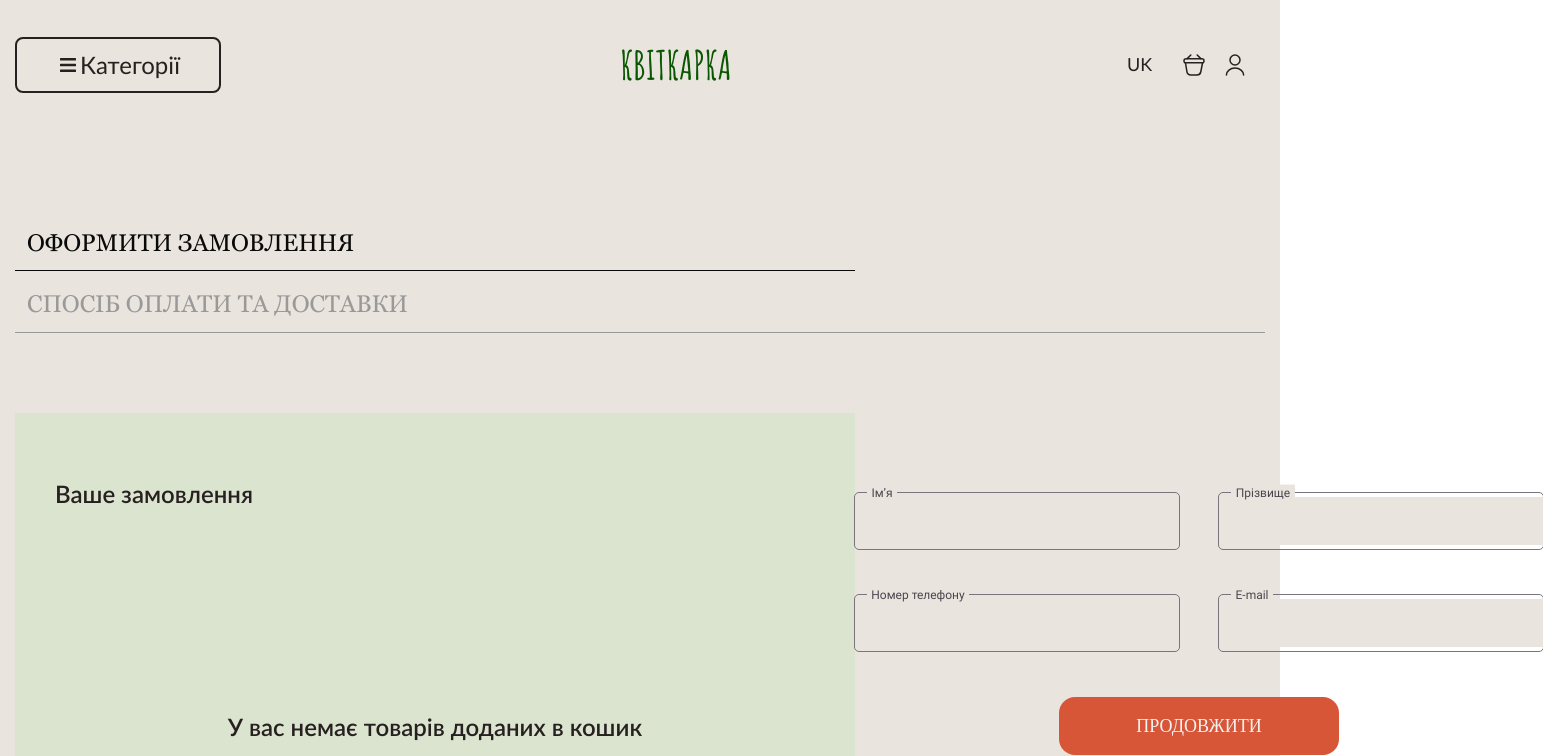
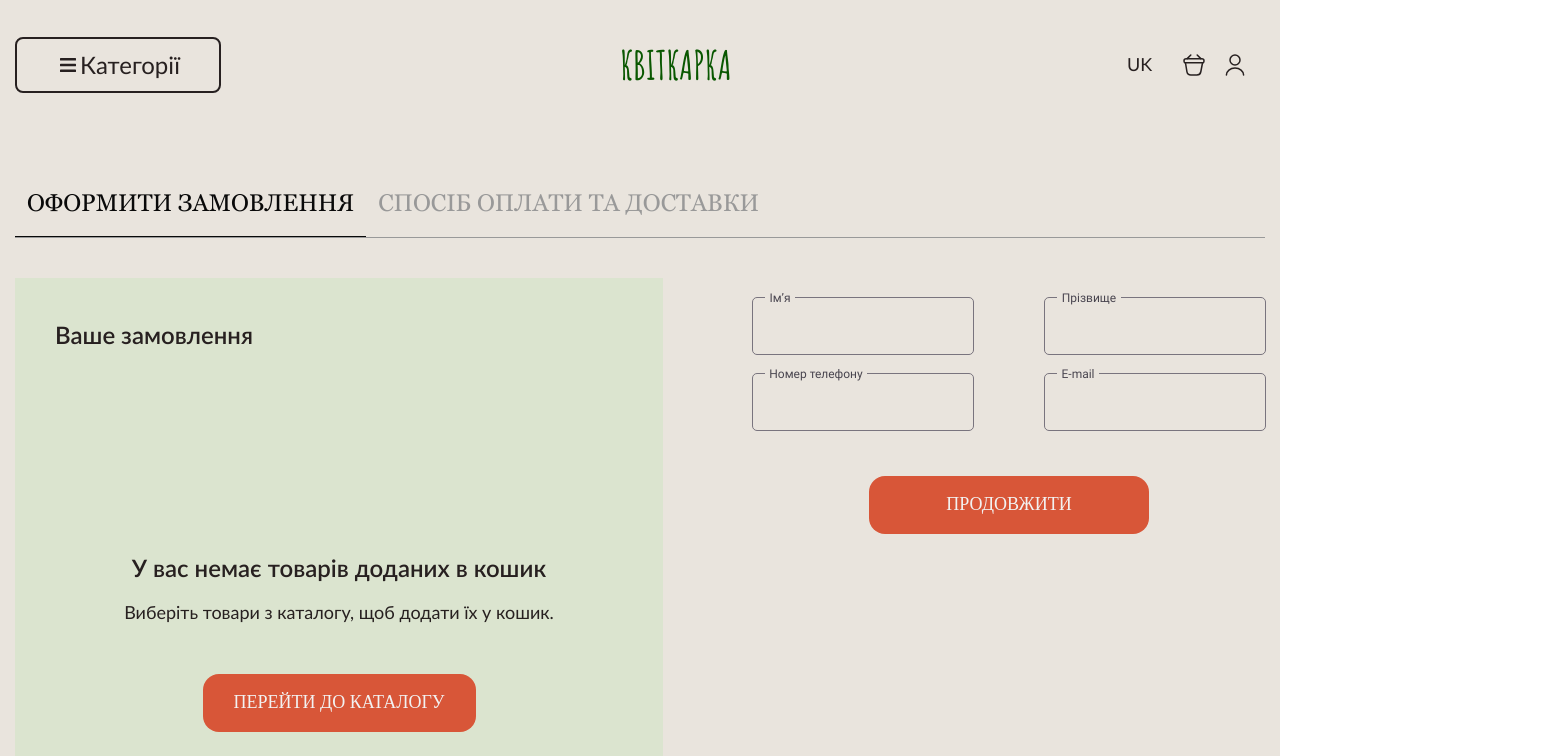
Before and after one commit to Ruslana-blip/HomePlants, a Vue app: page /basket in a window 1280 px wide. Shown: the top 756 px of the page, 1543 px wide, since content can reach past the window. Built offline with nearby package versions, Linux system fonts and the light colour scheme; a web font is replaced by a local one.

Commit message:
add bags

```diff
--- a/src/components/TheCatalogItem.vue
+++ b/src/components/TheCatalogItem.vue
@@ -18,14 +18,11 @@
         />
         <ThePinned :plantId="plant.id" />
       </div>
-
+      <RouterLink :to="{ name: 'TheSinglePlantPage', params: { id: plant.id } }">
         <div class="plant__content">
-        <RouterLink
-          :to="{ name: 'TheSinglePlantPage', params: { id: plant.id } }"
-          class="plant__name"
-        >
+          <div class="plant__name">
             {{ $i18n.locale === 'uk' ? plant.name : plant.name_en }}
-        </RouterLink>
+          </div>
           <div class="plant__main">
             <div v-if="plant.status === 'Розпродаж'">
               <span class="plant__originalPrice">{{ plant.price }} ₴ </span>
@@ -38,7 +35,8 @@
               $i18n.locale === 'uk' ? plant.status : plant.status_en
             }}</span>
           </div>
-      </div>
+        </div></RouterLink
+      >
     </li>
   </ul>
 </template>
@@ -209,7 +207,7 @@ export default {
       margin-right: 16px;
     }
   }
-  &__originalPric {
+  &__originalPrice {
     text-decoration: line-through;
   }
   // .plant__salesPrice
--- a/src/components/ThePersonalityInfo.vue
+++ b/src/components/ThePersonalityInfo.vue
@@ -136,7 +136,7 @@ export default {
     }
     @media (min-width: $md) {
       margin: 0 auto;
-      flex: 0 1 80%;
+      // flex: 0 1 80%;
     }
     @media (min-width: $lg) {
       flex: 1 0 calc(50% - 72px);
--- a/src/components/tab/TheTabsWrapper.vue
+++ b/src/components/tab/TheTabsWrapper.vue
@@ -125,7 +125,7 @@ export default {
       font-size: font-rem(20);
     }
     @media (min-width: $md) {
-      width: 240px;
+      min-width: 240px;
       font-size: font-rem(24);
       font-weight: 400;
       font-family: 'Georgia';
--- a/src/pages/TheBasketPage.vue
+++ b/src/pages/TheBasketPage.vue
@@ -4,9 +4,7 @@
       <TheTabsWrapper
         class="basket__tabs tab"
         :font="'Georgia'"
-        :height="61"
-        :margin="80"
-        :width="840"
+        :margin="40"
         :selectedTab="selectedTab"
         @updateTab="goToNextTab"
       >
@@ -23,14 +21,9 @@
               <span>{{ totalSum }} ₴</span>
             </div>
           </div>
-          <div class="tab__content">
-            <ThePersonalityInfo class="tab__inputs" :width="324" />
-            <TheButtonOrange
-              :title="$t('continue')"
-              :width="280"
-              class="tab__btn"
-              @click="goToNextTab(1)"
-            />
+          <div class="tab__cont">
+            <ThePersonalityInfo class="tab__inputs" />
+            <TheButtonOrange :title="$t('continue')" class="tab__btn" @click="goToNextTab(1)" />
           </div>
         </TheTab>
 
@@ -93,7 +86,9 @@
                       підтримки.
                     </p>
                     <p>Дякуємо за довіру!</p>
-                    <TheButtonOrange @click="handleSubmit" :title="'НА ГОЛОВНУ'" :width="273" />
+                    <RouterLink :to="{ name: 'HomePage' }"
+                      ><TheButtonOrange :title="'НА ГОЛОВНУ'" :width="273"
+                    /></RouterLink>
                   </div>
                 </div>
               </div>
@@ -155,23 +150,52 @@ export default {
 
 <style lang="scss" scoped>
 .tab {
+  margin-bottom: 80px;
+
+  @media (min-width: $lg) {
+    margin-bottom: 120px;
+  }
+  @media (min-width: $xxl) {
     margin-bottom: 280px;
+  }
   // .tab__item
   &__wrapp {
+    @media (min-width: $lg) {
       width: 100%;
       display: flex;
       justify-content: space-between;
+      gap: 90px;
+    }
+    @media (min-width: $xxl) {
+      gap: 120px;
+    }
+    @media (min-width: 1920px) {
+      gap: 223px;
+    }
   }
   &__bags {
+    background-color: $ligth-green;
+    margin-top: 40px;
+    padding: 10px;
+    font-family: 'Lato';
+    @media (min-width: $sm) {
+      padding: 40px;
+      flex: 0 1 840px;
+    }
+    @media (min-width: $xxl) {
       margin-top: 80px;
-    font-family: 'Lato';
-    flex: 0 0 840px;
-    background-color: $ligth-green;
+
       padding: 64px 40px;
     }
+  }
   // .tab__content
-  &__content {
+  &__cont {
+    display: flex;
+    flex-direction: column;
+    align-items: center;
+    @media (min-width: $lg) {
       flex: 0 1 688px;
+    }
   }
   // .tab__title
   &__title {
@@ -194,30 +218,56 @@ export default {
   }
   // .tab__inputs
   &__inputs {
+    margin-top: 60px;
+    row-gap: 20px;
+    @media (min-width: $xxl) {
       margin-top: 160px;
       width: 688px;
       column-gap: 40px;
       row-gap: 46px;
     }
+  }
   // .tab__btn
   &__btn {
-    margin-left: 204px;
+    width: 100%;
+    @media (min-width: $md) {
+      width: 50%;
+    }
+    @media (min-width: $lg) {
+      width: 280px;
+    }
   }
 }
 .tab {
   // .tab__wrapp
   &__item {
+    @media (min-width: $sm) {
       display: flex;
       flex-direction: column;
       font-family: 'Lato';
       font-size: font-rem(18);
     }
+  }
   // .tab__pay
   &__pay {
-    margin: 80px 0;
+    margin-top: 40px;
     border-top: 1px solid $dark-purple-gray;
     border-bottom: 1px solid $dark-purple-gray;
+    margin: 20px 0;
+    padding: 20px 0;
+    @media (min-width: $md) {
+      margin: 40px 0;
+      padding: 40px;
+    }
+    @media (min-width: $lg) {
+      margin: 60px 0;
+      padding: 40px 80px;
+    }
+    @media (min-width: $xxl) {
+      margin: 80px 0;
+
       padding: 40px 150px;
+    }
   }
   // .tab__heading
   &__heading {
@@ -238,19 +288,44 @@ export default {
   // .tab__desc
   &__desc {
     display: flex;
+    gap: 12px;
+    flex-direction: column;
+    font-size: font-rem(16);
+    @media (min-width: $md) {
+      flex-direction: row;
+      gap: 24px;
+      font-size: font-rem(18);
+      & p {
+        flex: 1 1 calc(50% - 24px);
+      }
+    }
+    @media (min-width: $lg) {
       gap: 72px;
       & p {
         flex: 1 1 calc(50% - 72px);
       }
     }
+  }
   &__main {
+    @media (min-width: $md) {
       display: flex;
+      gap: 24px;
+    }
   }
   // .tab__maps
   &__maps {
+    margin-top: 24px;
+    width: 100%;
+    height: auto;
+    @media (min-width: $md) {
+      flex: 1 1 calc(50% - 24px);
+    }
+    @media (min-width: $xxl) {
       width: 910px;
       height: 640px;
       margin-right: 160px;
+    }
+
     & img {
       width: 100%;
       height: 100%;
@@ -259,20 +334,40 @@ export default {
   }
 }
 .form {
+  margin-top: 40px;
+  @media (min-width: $md) {
+    flex: 1 1 calc(50% - 24px);
+  }
+  @media (min-width: $lg) {
     margin-top: 80px;
+  }
   & h3 {
+    font-size: font-rem(20);
+    @media (min-width: $lg) {
       font-size: font-rem(24);
       font-weight: 700;
     }
+  }
   &__radios {
+    margin: 24px 0;
+    @media (min-width: $lg) {
       margin: 48px 0;
+    }
   }
   // .form__input
   &__input {
+    font-size: font-rem(16);
+    margin-left: 12px;
+    &:not(:last-child) {
+      margin-bottom: 12px;
+    }
+    @media (min-width: $lg) {
       margin-left: 24px;
       &:not(:last-child) {
         margin-bottom: 24px;
       }
+    }
+
     & label {
       padding-left: 24px;
       position: relative;
@@ -306,7 +401,9 @@ export default {
     }
   }
   &__btn {
+    @media (min-width: $lg) {
       margin-left: 94px;
+    }
   }
 }
 .popup {
@@ -322,16 +419,21 @@ export default {
   align-items: center;
   // .popup__content
   &__content {
-    width: 880px;
-    height: 800px;
+    width: 100vw;
+    height: 100vh;
     display: flex;
     flex-direction: column;
     justify-content: center;
     align-items: center;
+    background-color: $bg-white;
+    @media (min-width: $lg) {
+      width: 880px;
+      height: 800px;
       background-color: $white;
     }
+  }
   &__wrapp {
-    width: 480px;
+    width: 100%;
     height: 345px;
     display: flex;
     flex-direction: column;
@@ -339,6 +441,13 @@ export default {
     text-align: center;
     align-items: center;
     font-family: 'Lato';
+    font-size: font-rem(16);
+    @media (min-width: $sm) {
+      width: 480px;
+    }
+    @media (min-width: $lg) {
+      font-size: font-rem(18);
+    }
     & h2 {
       font-size: font-rem(24);
       font-weight: 700;
```
Lines whose indentation alone changed are shown as unchanged.
